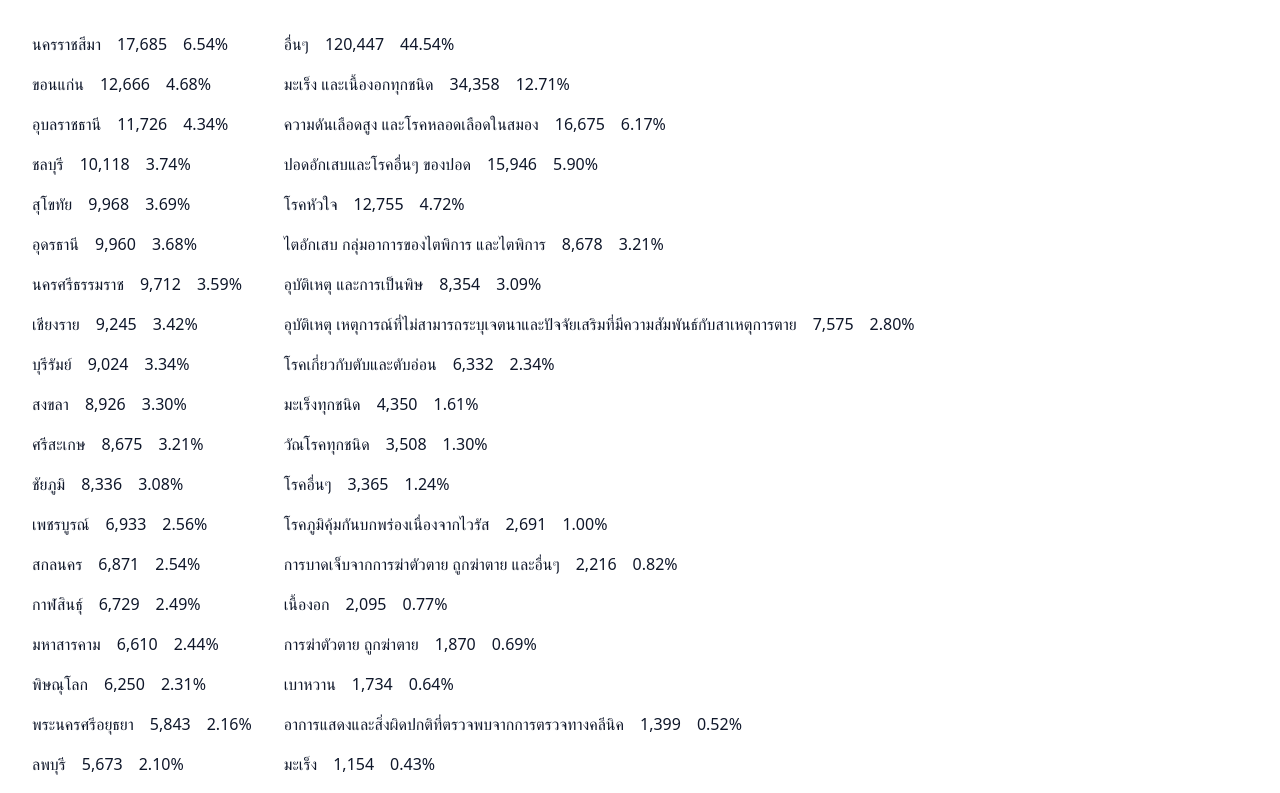
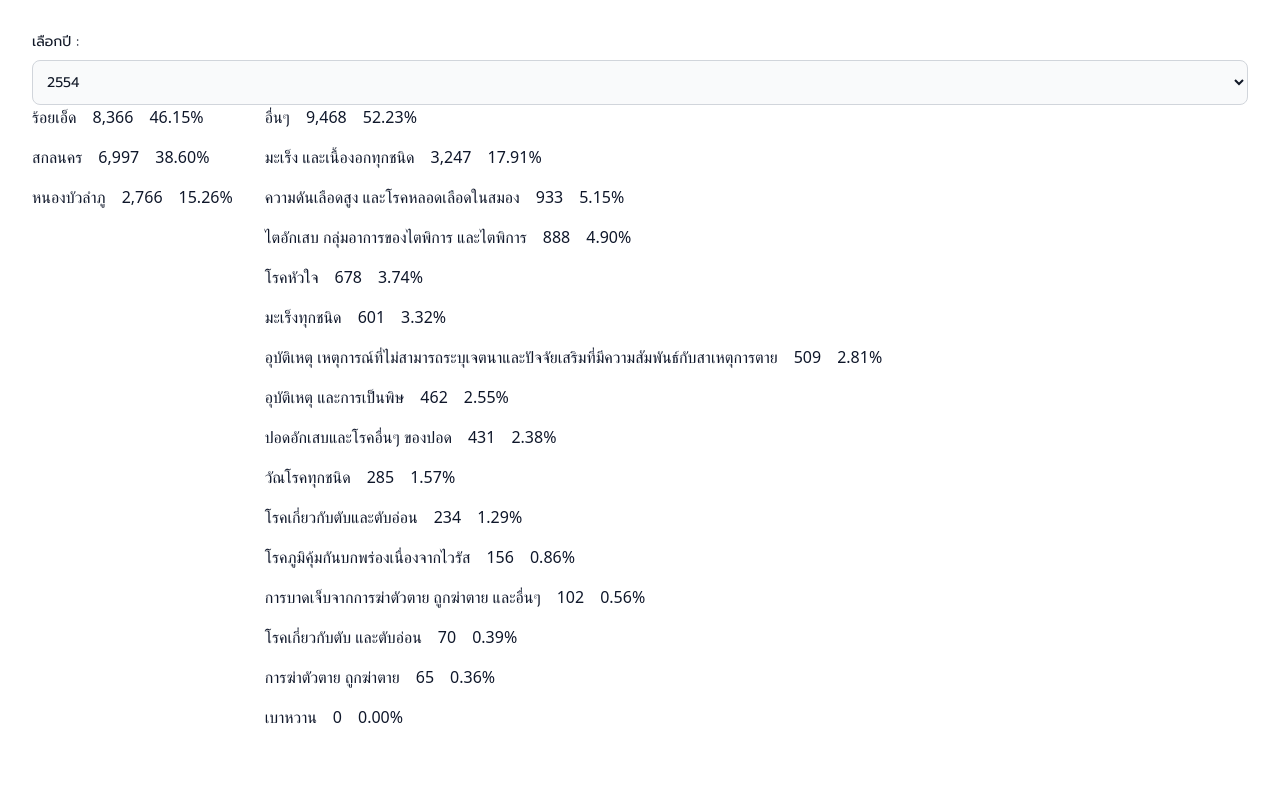
Before and after one commit to soAcademy/workshop-state-and-event, a React (Create React App) app: page / in a window 1280 px wide. Shown: the top 793 px of the page. Built offline with nearby package versions, Linux system fonts and the light colour scheme; a web font is replaced by a local one.

Commit message:
feat: add year selector for Dashboard #1

```diff
--- a/src/Dashboard/Dashboard1.js
+++ b/src/Dashboard/Dashboard1.js
@@ -1,8 +1,9 @@
+import { useState } from "react";
 // import ReactECharts from "echarts-for-react";
 
 import thailandDeathCause from "./thailand-death-cause.json";
 
-const YEAR = 2557;
+const yearList = (tdc) => [...new Set(tdc.map((entry) => entry.year))].sort();
 
 const tdcByYear = (year) =>
   thailandDeathCause
@@ -30,8 +31,6 @@ const tdcByProvince = (tdc) =>
     }))
     .sort((a, b) => b.deathTotal - a.deathTotal);
 
-// console.log(tdcByProvince(tdcByYear(YEAR)));
-
 const codList = (tdc) => [...new Set(tdc.map((entry) => entry.causeOfDeath))];
 
 const tdcByCOD = (tdc) =>
@@ -44,9 +43,15 @@ const tdcByCOD = (tdc) =>
     }))
     .sort((a, b) => b.deathTotal - a.deathTotal);
 
-// console.log(tdcByCOD(tdcByYear(YEAR)));
+const Dashboard1 = () => {
+  const [year, setYear] = useState(Math.min(...yearList(thailandDeathCause)));
 
-const Dashboard1 = () => {
+  const handleYearSelect = (e) => {
+    e.preventDefault();
+
+    setYear(Number(e.target.options[e.target.options.selectedIndex].value));
+  };
+
   // const option = {
   //   title: {
   //     text: "Order value by date",
@@ -76,17 +81,36 @@ const Dashboard1 = () => {
   // };
 
   return (
+    <>
+      <div>
+        <label
+          htmlFor="year"
+          className="mb-2 block text-sm font-medium text-gray-900"
+        >
+          เลือกปี :
+        </label>
+        <select
+          id="year"
+          onChange={(e) => handleYearSelect(e)}
+          className="block w-full rounded-lg border border-gray-300 bg-gray-50 p-2.5 text-sm text-gray-900 focus:border-blue-500 focus:ring-blue-500 "
+        >
+          {yearList(thailandDeathCause).map((year, idx) => (
+            <option key={idx} value={year}>
+              {year}
+            </option>
+          ))}
+        </select>
+      </div>
       <div className="flex flex-row gap-8 font-nstl">
-      {/* <ReactECharts option={option} /> */}
         <div className="flex flex-col gap-4">
-        {tdcByProvince(tdcByYear(YEAR)).map((cause, idx) => (
+          {tdcByProvince(tdcByYear(year)).map((cause, idx) => (
             <div key={idx} className="flex flex-row gap-4">
               <div>{cause.provinceName}</div>
               <div>{cause.deathTotal.toLocaleString("TH")}</div>
               <div>
                 {(
                   (cause.deathTotal * 100) /
-                tdcDeathTotal(tdcByYear(YEAR))
+                  tdcDeathTotal(tdcByYear(year))
                 ).toFixed(2)}
                 %
               </div>
@@ -94,14 +118,14 @@ const Dashboard1 = () => {
           ))}
         </div>
         <div className="flex flex-col gap-4">
-        {tdcByCOD(tdcByYear(YEAR)).map((cause, idx) => (
+          {tdcByCOD(tdcByYear(year)).map((cause, idx) => (
             <div key={idx} className="flex flex-row gap-4">
               <div>{cause.causeOfDeath}</div>
               <div>{cause.deathTotal.toLocaleString("TH")}</div>
               <div>
                 {(
                   (cause.deathTotal * 100) /
-                tdcDeathTotal(tdcByYear(YEAR))
+                  tdcDeathTotal(tdcByYear(year))
                 ).toFixed(2)}
                 %
               </div>
@@ -109,6 +133,8 @@ const Dashboard1 = () => {
           ))}
         </div>
       </div>
+      {/* <ReactECharts option={option} /> */}
+    </>
   );
 };
 
```
Lines whose indentation alone changed are shown as unchanged.
